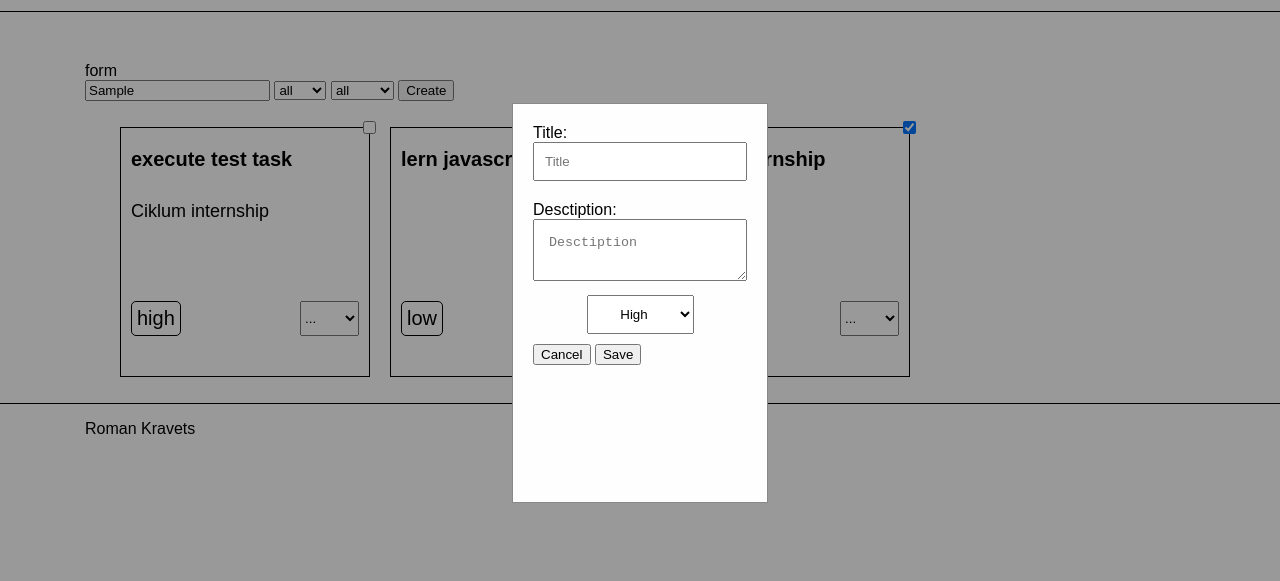
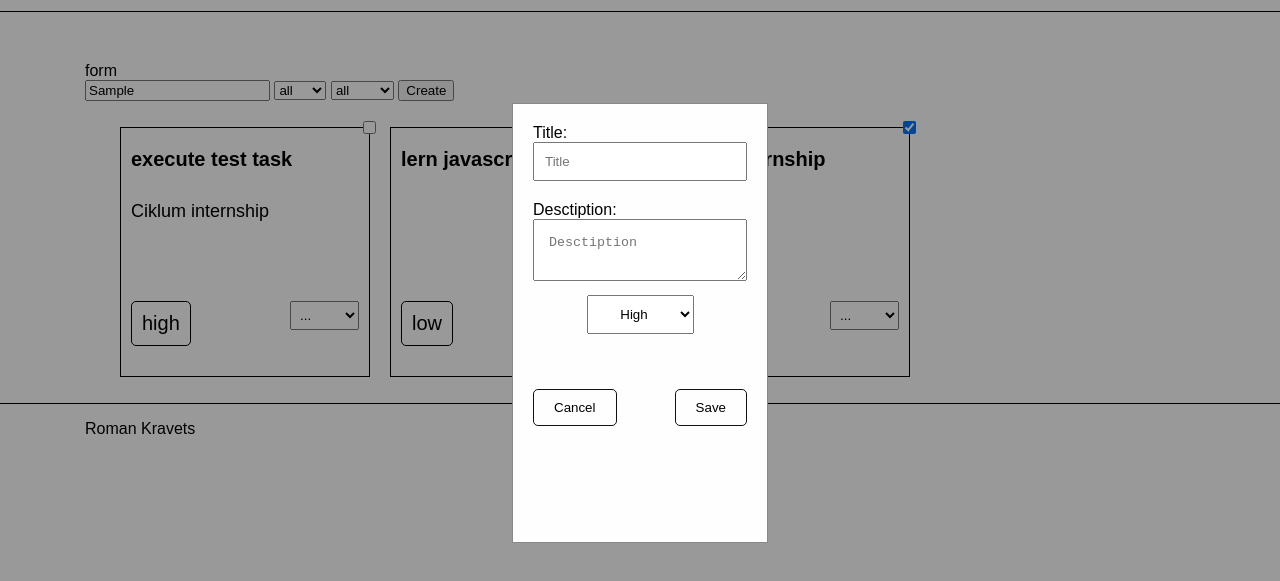
Before and after one commit to romkravets/TODOList, a website built with webpack: page docs/index.html in a window 1280 px wide. Both pictures are taken after typing "Sample" into the empty fields and a click on the button "Create". Shown: the part 89-670 px from the top of the page. Built offline with nearby package versions, Linux system fonts and the light colour scheme.

Commit message:
modal batton

```diff
--- a/docs/index.html
+++ b/docs/index.html
@@ -70,9 +70,9 @@
             <option value="low">Low</option>
           </select>
         </div>
-        <div>
-          <button class="cancel">Cancel</button>
-          <button id="btnTask">Save</button>
+        <div class="modal__btn-block">
+          <button class="cancel modal__btn">Cancel</button>
+          <button id="btnTask" class="modal__btn">Save</button>
         </div>
       </form>
     </div>
--- a/docs/index.js
+++ b/docs/index.js
@@ -226,7 +226,7 @@ function () {
   }, {
     key: "generateTaskHtml",
     value: function generateTaskHtml(task, index) {
-      return "\n      <li class=\"list__item\">\n        <label class=\"list__checkbox\"><input id=\"toggleTaskStatus\" type=\"checkbox\" onchange=\"toDo.toggleTaskStatus(".concat(index, ")\" value=\"\" class=\"\" ").concat(task.isComplete ? "checked" : "", "></label>\n          <div class=\"list__title task-text ").concat(task.isComplete ? "complete" : "", "\">\n            ").concat(task.task, "\n          </div>\n          <div class=\"list__description\">\n          ").concat(task.desc, "\n          </div>\n          <div class=\"list__bottom-section\">\n              <div class=\"list__priority\">\n              ").concat(task.priority, "\n              </div>\n              <select class=\"list__option\">\n                <option value=\"\">...</option>\n                <option value=\"done\">done</option>\n                <option value=\"edit\">edit</option>\n                <option value=\"delete\" id=\"deleteTask\">delete</option>\n              </select>\n          </div>\n        </div>\n      </li>\n    ");
+      return "\n      <li class=\"list__item\">\n        <label class=\"list__checkbox\"><input id=\"toggleTaskStatus\" type=\"checkbox\" onchange=\"toDo.toggleTaskStatus(".concat(index, ")\" value=\"\" class=\"\" ").concat(task.isComplete ? "checked" : "", "></label>\n          <div class=\"list__title task-text ").concat(task.isComplete ? "complete" : "", "\">\n            ").concat(task.task, "\n          </div>\n          <div class=\"list__description\">\n          ").concat(task.desc, "\n          </div>\n          <div class=\"list__bottom-section\">\n              <div class=\"list__priority\">\n              ").concat(task.priority, "\n              </div>\n              <div>\n                <select class=\"list__option\">\n                  <option value=\"\">...</option>\n                  <option value=\"done\">done</option>\n                  <option value=\"edit\">edit</option>\n                  <option value=\"delete\" id=\"deleteTask\">delete</option>\n                </select>\n              </div>\n             \n          </div>\n        </div>\n      </li>\n    ");
     }
   }, {
     key: "loadTasks",
--- a/src/index/index.js
+++ b/src/index/index.js
@@ -123,12 +123,15 @@ class ToDoClass {
               <div class="list__priority">
               ${task.priority}
               </div>
+              <div>
                 <select class="list__option">
                   <option value="">...</option>
                   <option value="done">done</option>
                   <option value="edit">edit</option>
                   <option value="delete" id="deleteTask">delete</option>
                 </select>
+              </div>
+
           </div>
         </div>
       </li>
--- a/src/index/index.scss
+++ b/src/index/index.scss
@@ -129,11 +129,12 @@ body {
     display: flex;
     justify-content: space-between;
   }
-  // &__option {
-  // }
+  &__option {
+    padding: 5px;
+  }
   &__priority {
     font-size: 20px;
-    padding: 5px 5px;
+    padding: 10px 10px;
     border: 1px solid #000000;
     border-radius: 5px;
   }
@@ -161,7 +162,7 @@ body {
     padding: 20px;
     border: 1px solid #888;
     width: 20%;
-    height: 50%;
+    height: 55%;
   }
   &__title {
     width: 100%;
@@ -183,4 +184,15 @@ body {
     text-align: center;
     margin: 10px 0;
   }
+  &__btn-block {
+    margin-top: 45px;
+    display: flex;
+    justify-content: space-between;
+  }
+  &__btn {
+    background: transparent;
+    padding: 10px 20px;
+    border: 1px solid #111111;
+    border-radius: 5px;
+  }
 }
```
Also changed, not shown: src/index/index.html (+3 -3 lines), docs/index.css, 2 other files. Lines whose indentation alone changed are shown as unchanged.
